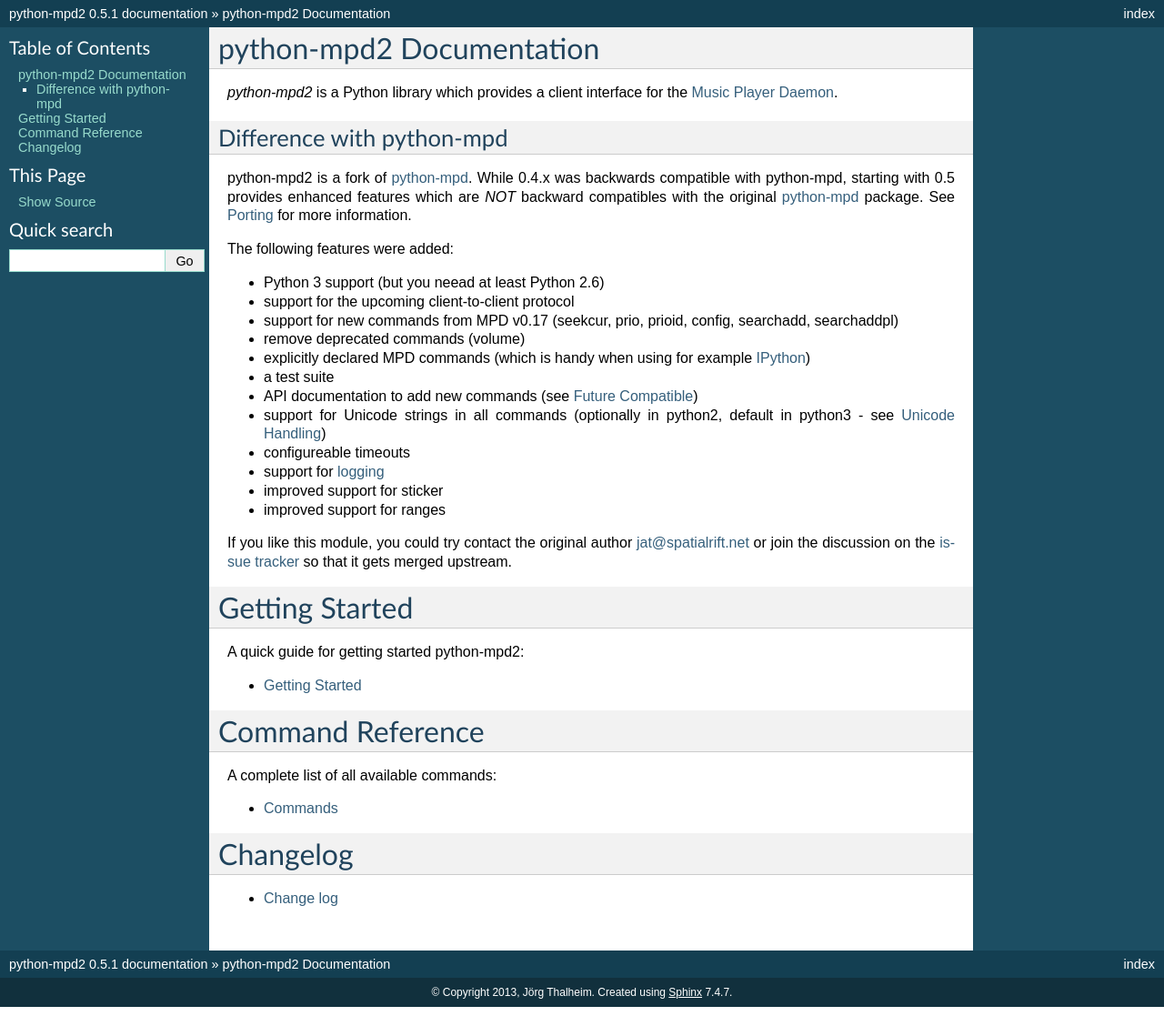
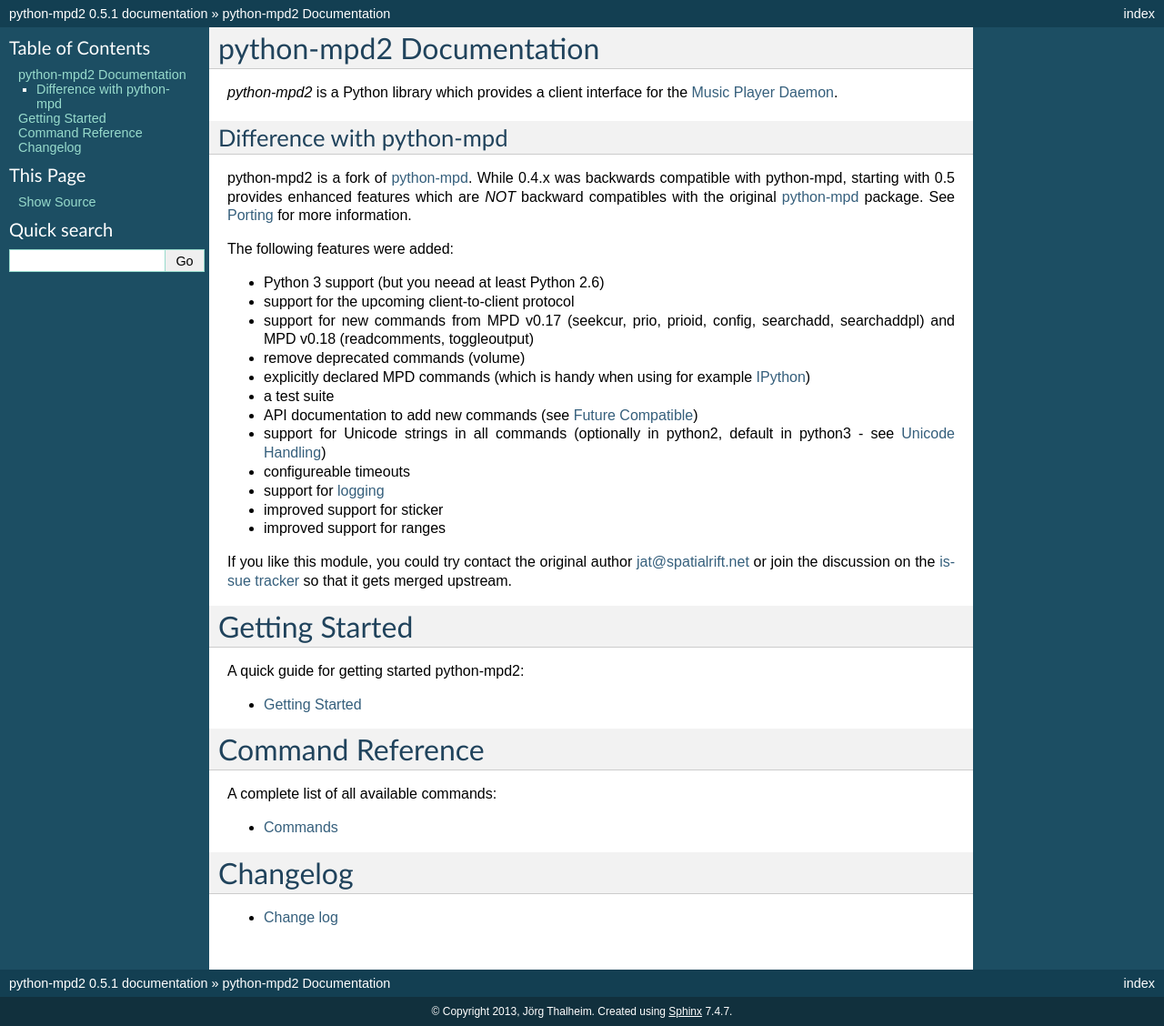
Before and after one commit to Mic92/python-mpd2, a Sphinx documentation site: the page built from doc/index.rst, in a window 1280 px wide. Shown: the whole page at 91% size. Built offline with Sphinx 7.4.7, drawn with Linux system fonts in a browser that asks for light colours; before the commit the page ends 1107 px from its top, so only the background shows below that.

```diff
--- a/doc/changes.rst
+++ b/doc/changes.rst
@@ -3,7 +3,7 @@ python-mpd2 Changes List
 
 Changes in v0.5.2
 -----------------
-* add support for readcomments
+* add support for readcomments and toggleoutput
 
 Changes in v0.5.1
 -----------------
--- a/doc/index.rst
+++ b/doc/index.rst
@@ -17,7 +17,7 @@ The following features were added:
 -  Python 3 support (but you neead at least Python 2.6)
 -  support for the upcoming client-to-client protocol
 -  support for new commands from MPD v0.17 (seekcur, prio, prioid,
-   config, searchadd, searchaddpl)
+   config, searchadd, searchaddpl) and MPD v0.18 (readcomments, toggleoutput)
 -  remove deprecated commands (volume)
 -  explicitly declared MPD commands (which is handy when using for
    example `IPython <http://ipython.org>`__)
--- a/mpd.py
+++ b/mpd.py
@@ -21,7 +21,7 @@ import socket
 import warnings
 from collections import Callable
 
-VERSION = (0, 5, 1)
+VERSION = (0, 5, 2)
 HELLO_PREFIX = "OK MPD "
 ERROR_PREFIX = "ACK "
 SUCCESS = "OK"
```
